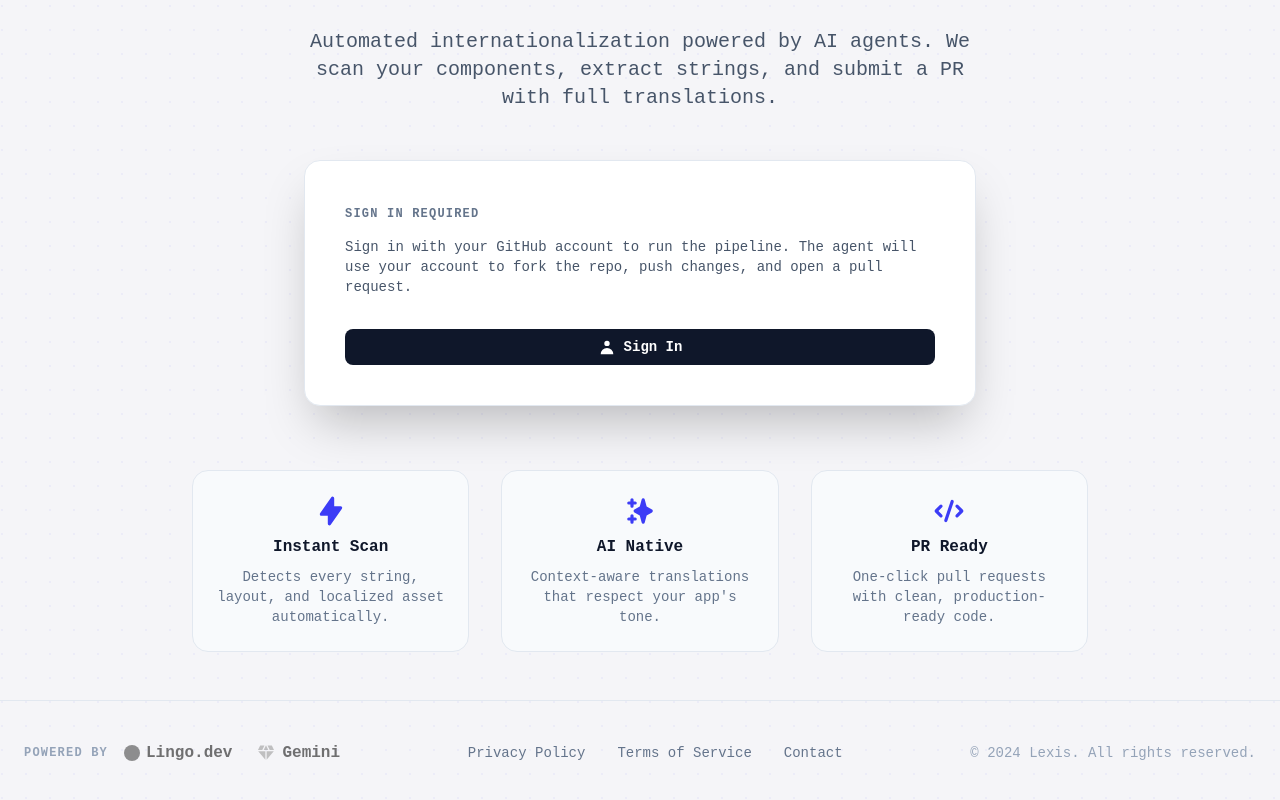
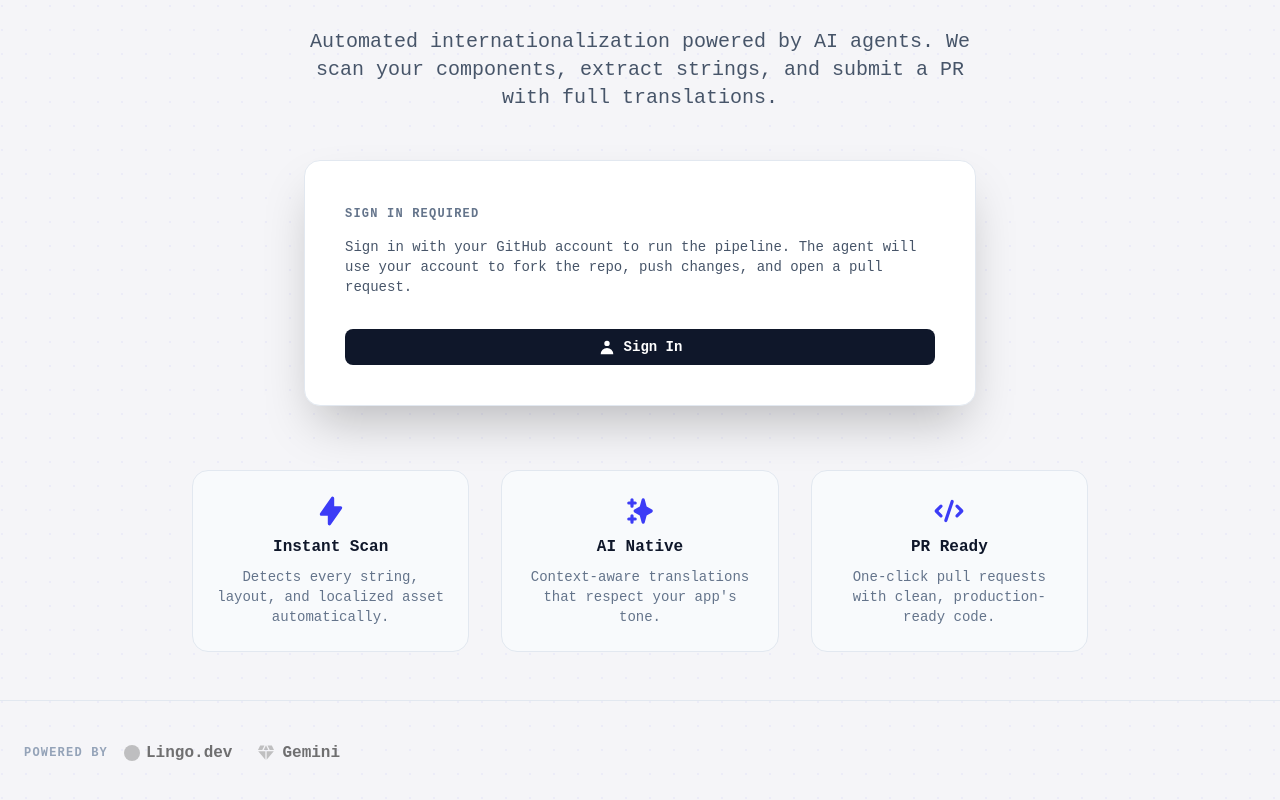
Before and after one commit to solomonadzape95/lexis, a Next.js app: page / in a window 1280 px wide. Shown: the part 284-1084 px from the top of the page. Built offline with nearby package versions, Linux system fonts and the light colour scheme; no server answers.

Commit message:
style(page): update footer styling and remove unnecessary links for a cleaner layout

```diff
--- a/app/page.tsx
+++ b/app/page.tsx
@@ -92,7 +92,7 @@ export default async function HomePage() {
             </span>
             <div className="flex items-center gap-6 grayscale opacity-60 hover:grayscale-0 hover:opacity-100 transition-all">
               <div className="flex items-center gap-1.5 font-bold text-slate-900 dark:text-white">
-                <span className="bg-primary h-4 w-4 rounded-full" />
+                <span className="bg-green-500 h-4 w-4 rounded-full" />
                 Lingo.dev
               </div>
               <div className="flex items-center gap-1.5 font-bold text-slate-900 dark:text-white">
@@ -101,20 +101,6 @@ export default async function HomePage() {
               </div>
             </div>
           </div>
-          <div className="flex flex-wrap items-center justify-center gap-4 sm:gap-8 text-sm text-slate-500">
-            <Link href="#" className="hover:text-primary transition-colors">
-              Privacy Policy
-            </Link>
-            <Link href="#" className="hover:text-primary transition-colors">
-              Terms of Service
-            </Link>
-            <Link href="#" className="hover:text-primary transition-colors">
-              Contact
-            </Link>
-          </div>
-          <div className="text-slate-400 text-sm">
-            © 2024 Lexis. All rights reserved.
-          </div>
         </div>
       </footer>
     </div>
```
